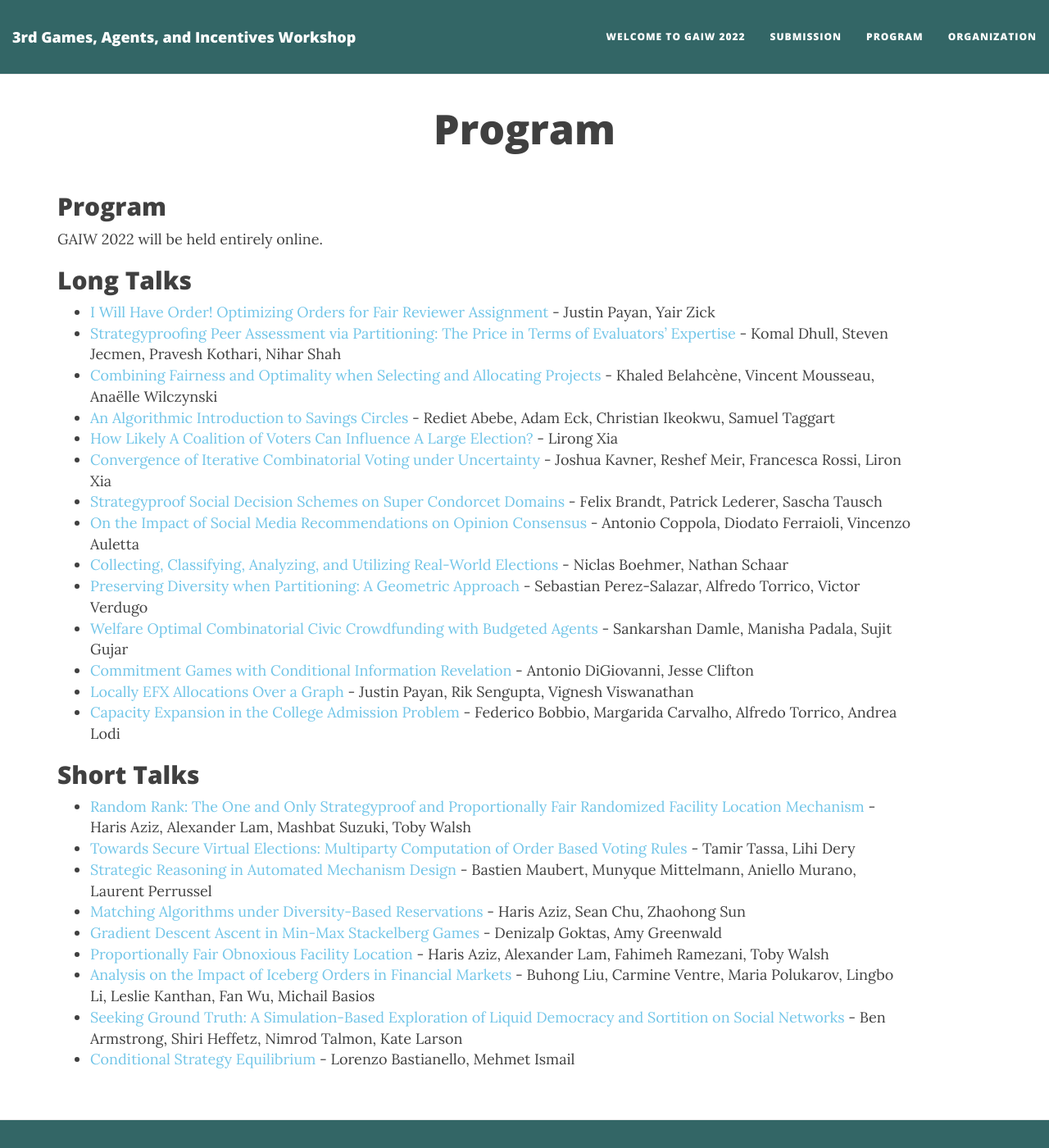
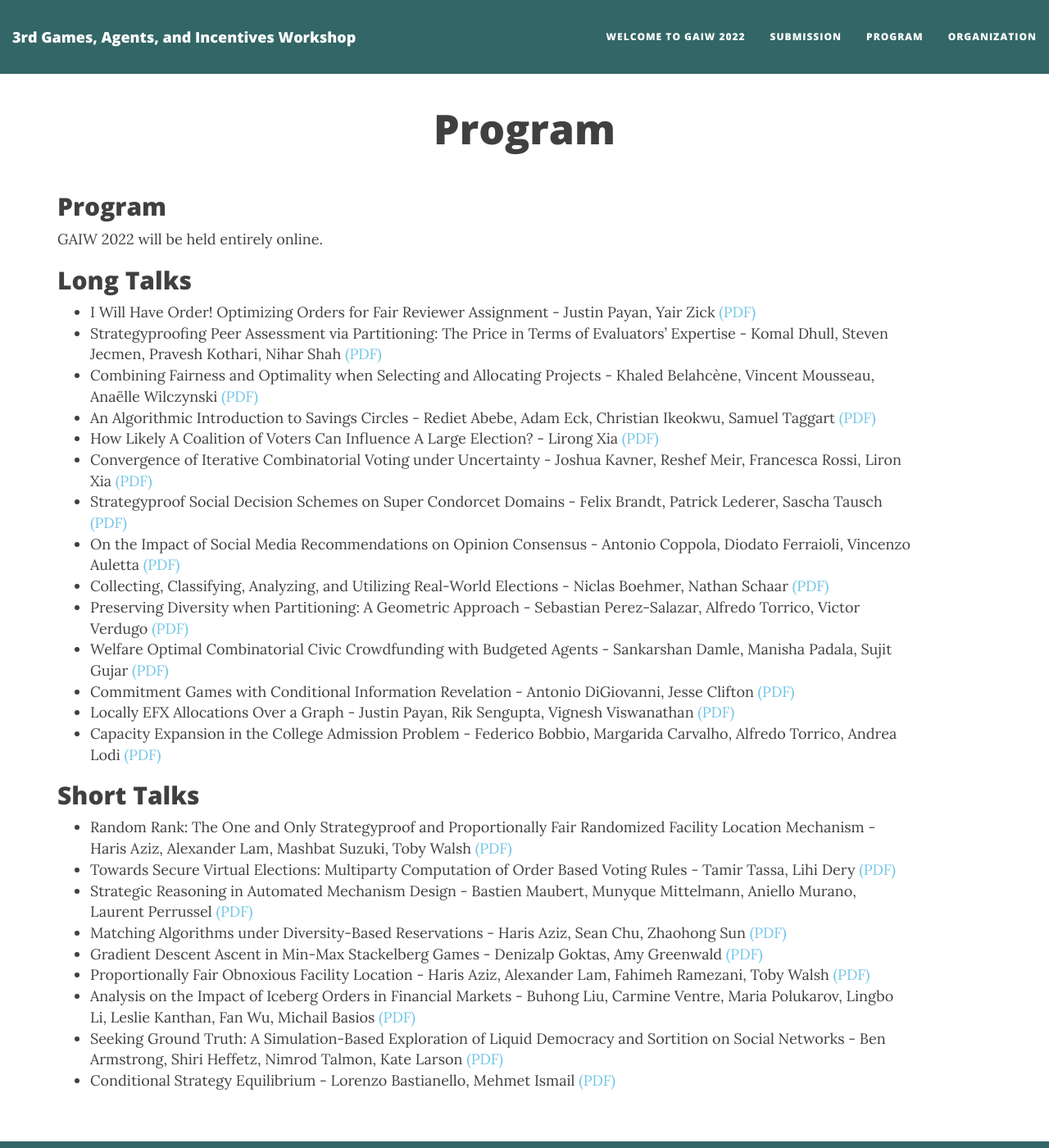
Before and after one commit to BenAbramowitz/gaiw2023, a Jekyll site: the page built from program.md, in a window 1280 px wide and 1400 px high. Shown: the whole window at 82% size. Built offline with Jekyll 4.4.1, drawn with Linux system fonts in a browser that asks for light colours; nearby versions of some CDN libraries.

Commit message:
Made paper PDF hyperlinks look better

```diff
--- a/program.md
+++ b/program.md
@@ -11,28 +11,28 @@ GAIW 2022 will be held entirely online.
 
 ## Long Talks
 
-* [I Will Have Order! Optimizing Orders for Fair Reviewer Assignment](https://drive.google.com/file/d/1FSbIbvkZi5ScOax5Tc2JxGdtSJnoEgcy/view?usp=sharing) - Justin Payan, Yair Zick
-* [Strategyproofing Peer Assessment via Partitioning: The Price in Terms of Evaluators' Expertise](https://drive.google.com/file/d/1b6WKE7nQOmHDp86hhiRxwO7b8mCy9z-y/view?usp=sharing) - Komal Dhull, Steven Jecmen, Pravesh Kothari, Nihar Shah
-* [Combining Fairness and Optimality when Selecting and Allocating Projects](https://drive.google.com/file/d/1B4bTW_MoOKIVZyBok6cRyr777_0_pU7Q/view?usp=sharing) - Khaled Belahcène, Vincent Mousseau, Anaëlle Wilczynski
-* [An Algorithmic Introduction to Savings Circles](https://drive.google.com/file/d/1IflmNZeNfefAgfNy6FrsjAQCopx3UEow/view?usp=sharing) - Rediet Abebe, Adam Eck, Christian Ikeokwu, Samuel Taggart
-* [How Likely A Coalition of Voters Can Influence A Large Election?](https://drive.google.com/file/d/1DqucTeFYopFQTbI0JxI1g7j-OO_V_Cqx/view?usp=sharing) - Lirong Xia
-* [Convergence of Iterative Combinatorial Voting under Uncertainty](https://drive.google.com/file/d/1GU6mGVi-X6Jni7l9w7iebf4BLgMOk6QK/view?usp=sharing) - Joshua Kavner, Reshef Meir, Francesca Rossi, Liron Xia
-* [Strategyproof Social Decision Schemes on Super Condorcet Domains](https://drive.google.com/file/d/1B4tPqeg5AjBRofu9-KsbtI2rYpd10OFu/view?usp=sharing) - Felix Brandt, Patrick Lederer, Sascha Tausch
-* [On the Impact of Social Media Recommendations on Opinion Consensus](https://drive.google.com/file/d/15Bk6_sXZBrPja9U8khulRHgOTwqN_7sS/view?usp=sharing) - Antonio Coppola, Diodato Ferraioli, Vincenzo Auletta
-* [Collecting, Classifying, Analyzing, and Utilizing Real-World Elections](https://drive.google.com/file/d/1-0viL4EYDrYyWYzcuBn0NgeTAOtwUmcH/view?usp=sharing) - Niclas Boehmer, Nathan Schaar
-* [Preserving Diversity when Partitioning: A Geometric Approach](https://drive.google.com/file/d/12l_IxntjS1B38-Xy8b8I9vIbeRpl9jc5/view?usp=sharing) - Sebastian Perez-Salazar, Alfredo Torrico, Victor Verdugo
-* [Welfare Optimal Combinatorial Civic Crowdfunding with Budgeted Agents](https://drive.google.com/file/d/1hmF_qGTORDRgA0gX-zB535I80zdxmV6w/view?usp=sharing) - Sankarshan Damle, Manisha Padala, Sujit Gujar
-* [Commitment Games with Conditional Information Revelation](https://drive.google.com/file/d/1VcwTe-hjJ-5JgiZWq-Dm242vQw3H70Zm/view?usp=sharing) - Antonio DiGiovanni, Jesse Clifton
-* [Locally EFX Allocations Over a Graph](https://drive.google.com/file/d/1YedkMcBvteZsk1OZpwar1uGqbg3mb2hs/view?usp=sharing) - Justin Payan, Rik Sengupta, Vignesh Viswanathan
-* [Capacity Expansion in the College Admission Problem](https://drive.google.com/file/d/1E1nuFAHqvjV1bgT9AsFpZfjnc514TEnv/view?usp=sharing) - Federico Bobbio, Margarida Carvalho, Alfredo Torrico, Andrea Lodi
+* I Will Have Order! Optimizing Orders for Fair Reviewer Assignment - Justin Payan, Yair Zick [(PDF)](https://drive.google.com/file/d/1FSbIbvkZi5ScOax5Tc2JxGdtSJnoEgcy/view?usp=sharing)
+* Strategyproofing Peer Assessment via Partitioning: The Price in Terms of Evaluators' Expertise - Komal Dhull, Steven Jecmen, Pravesh Kothari, Nihar Shah [(PDF)](https://drive.google.com/file/d/1b6WKE7nQOmHDp86hhiRxwO7b8mCy9z-y/view?usp=sharing)
+* Combining Fairness and Optimality when Selecting and Allocating Projects - Khaled Belahcène, Vincent Mousseau, Anaëlle Wilczynski [(PDF)](https://drive.google.com/file/d/1B4bTW_MoOKIVZyBok6cRyr777_0_pU7Q/view?usp=sharing)
+* An Algorithmic Introduction to Savings Circles - Rediet Abebe, Adam Eck, Christian Ikeokwu, Samuel Taggart [(PDF)](https://drive.google.com/file/d/1IflmNZeNfefAgfNy6FrsjAQCopx3UEow/view?usp=sharing)
+* How Likely A Coalition of Voters Can Influence A Large Election? - Lirong Xia [(PDF)](https://drive.google.com/file/d/1DqucTeFYopFQTbI0JxI1g7j-OO_V_Cqx/view?usp=sharing)
+* Convergence of Iterative Combinatorial Voting under Uncertainty - Joshua Kavner, Reshef Meir, Francesca Rossi, Liron Xia [(PDF)](https://drive.google.com/file/d/1GU6mGVi-X6Jni7l9w7iebf4BLgMOk6QK/view?usp=sharing)
+* Strategyproof Social Decision Schemes on Super Condorcet Domains - Felix Brandt, Patrick Lederer, Sascha Tausch [(PDF)](https://drive.google.com/file/d/1B4tPqeg5AjBRofu9-KsbtI2rYpd10OFu/view?usp=sharing)
+* On the Impact of Social Media Recommendations on Opinion Consensus - Antonio Coppola, Diodato Ferraioli, Vincenzo Auletta [(PDF)](https://drive.google.com/file/d/15Bk6_sXZBrPja9U8khulRHgOTwqN_7sS/view?usp=sharing)
+* Collecting, Classifying, Analyzing, and Utilizing Real-World Elections - Niclas Boehmer, Nathan Schaar [(PDF)](https://drive.google.com/file/d/1-0viL4EYDrYyWYzcuBn0NgeTAOtwUmcH/view?usp=sharing)
+* Preserving Diversity when Partitioning: A Geometric Approach - Sebastian Perez-Salazar, Alfredo Torrico, Victor Verdugo [(PDF)](https://drive.google.com/file/d/12l_IxntjS1B38-Xy8b8I9vIbeRpl9jc5/view?usp=sharing)
+* Welfare Optimal Combinatorial Civic Crowdfunding with Budgeted Agents - Sankarshan Damle, Manisha Padala, Sujit Gujar [(PDF)](https://drive.google.com/file/d/1hmF_qGTORDRgA0gX-zB535I80zdxmV6w/view?usp=sharing)
+* Commitment Games with Conditional Information Revelation - Antonio DiGiovanni, Jesse Clifton [(PDF)](https://drive.google.com/file/d/1VcwTe-hjJ-5JgiZWq-Dm242vQw3H70Zm/view?usp=sharing)
+* Locally EFX Allocations Over a Graph - Justin Payan, Rik Sengupta, Vignesh Viswanathan [(PDF)](https://drive.google.com/file/d/1YedkMcBvteZsk1OZpwar1uGqbg3mb2hs/view?usp=sharing)
+* Capacity Expansion in the College Admission Problem - Federico Bobbio, Margarida Carvalho, Alfredo Torrico, Andrea Lodi [(PDF)](https://drive.google.com/file/d/1E1nuFAHqvjV1bgT9AsFpZfjnc514TEnv/view?usp=sharing)
 
 ## Short Talks
-* [Random Rank: The One and Only Strategyproof and Proportionally Fair Randomized Facility Location Mechanism](https://drive.google.com/file/d/1HkEx87BgYrb4hr0rmJQLoJyq7TCmsLsm/view?usp=sharing) - Haris Aziz, Alexander Lam, Mashbat Suzuki, Toby Walsh
-* [Towards Secure Virtual Elections: Multiparty Computation of Order Based Voting Rules](https://drive.google.com/file/d/11wFmSsNgEkkh1RGUm2sml3wHK7N-7HuM/view?usp=sharing) - Tamir Tassa, Lihi Dery
-* [Strategic Reasoning in Automated Mechanism Design](https://drive.google.com/file/d/1g7JHKW5p1Rw4zXE2AUMIP2LyIILFamTd/view?usp=sharing) - Bastien Maubert, Munyque Mittelmann, Aniello Murano, Laurent Perrussel
-* [Matching Algorithms under Diversity-Based Reservations](https://drive.google.com/file/d/1YJPrx8MBqleO3ge09G1IPJOsXh8G8gEQ/view?usp=sharing) - Haris Aziz, Sean Chu, Zhaohong Sun
-* [Gradient Descent Ascent in Min-Max Stackelberg Games](https://drive.google.com/file/d/102iQn3ayHAzlaiVVKzDIEyF0O4KDccyW/view?usp=sharing) - Denizalp Goktas, Amy Greenwald
-* [Proportionally Fair Obnoxious Facility Location](https://drive.google.com/file/d/1QGFkm5HFCJ3wNsNV4XVSsbguIq-zx9QX/view?usp=sharing) - Haris Aziz, Alexander Lam, Fahimeh Ramezani, Toby Walsh
-* [Analysis on the Impact of Iceberg Orders in Financial Markets](https://drive.google.com/file/d/1EmlxSf8gMo4lmGTKqq8mBrscemzAuDrE/view?usp=sharing) - Buhong Liu, Carmine Ventre, Maria Polukarov, Lingbo Li, Leslie Kanthan, Fan Wu, Michail Basios
-* [Seeking Ground Truth: A Simulation-Based Exploration of Liquid Democracy and Sortition on Social Networks](https://drive.google.com/file/d/1al6oNK0O7bqRIxSGSl3ZLSB54MPcxuW5/view?usp=sharing) - Ben Armstrong, Shiri Heffetz, Nimrod Talmon, Kate Larson
-* [Conditional Strategy Equilibrium](https://drive.google.com/file/d/1NGLE0AlrOPk19nrkxmmwi2gGg1k4RPrl/view?usp=sharing) - Lorenzo Bastianello, Mehmet Ismail
+* Random Rank: The One and Only Strategyproof and Proportionally Fair Randomized Facility Location Mechanism - Haris Aziz, Alexander Lam, Mashbat Suzuki, Toby Walsh [(PDF)](https://drive.google.com/file/d/1HkEx87BgYrb4hr0rmJQLoJyq7TCmsLsm/view?usp=sharing)
+* Towards Secure Virtual Elections: Multiparty Computation of Order Based Voting Rules - Tamir Tassa, Lihi Dery [(PDF)](https://drive.google.com/file/d/11wFmSsNgEkkh1RGUm2sml3wHK7N-7HuM/view?usp=sharing)
+* Strategic Reasoning in Automated Mechanism Design - Bastien Maubert, Munyque Mittelmann, Aniello Murano, Laurent Perrussel [(PDF)](https://drive.google.com/file/d/1g7JHKW5p1Rw4zXE2AUMIP2LyIILFamTd/view?usp=sharing)
+* Matching Algorithms under Diversity-Based Reservations - Haris Aziz, Sean Chu, Zhaohong Sun [(PDF)](https://drive.google.com/file/d/1YJPrx8MBqleO3ge09G1IPJOsXh8G8gEQ/view?usp=sharing)
+* Gradient Descent Ascent in Min-Max Stackelberg Games - Denizalp Goktas, Amy Greenwald [(PDF)](https://drive.google.com/file/d/102iQn3ayHAzlaiVVKzDIEyF0O4KDccyW/view?usp=sharing)
+* Proportionally Fair Obnoxious Facility Location - Haris Aziz, Alexander Lam, Fahimeh Ramezani, Toby Walsh [(PDF)](https://drive.google.com/file/d/1QGFkm5HFCJ3wNsNV4XVSsbguIq-zx9QX/view?usp=sharing)
+* Analysis on the Impact of Iceberg Orders in Financial Markets - Buhong Liu, Carmine Ventre, Maria Polukarov, Lingbo Li, Leslie Kanthan, Fan Wu, Michail Basios [(PDF)](https://drive.google.com/file/d/1EmlxSf8gMo4lmGTKqq8mBrscemzAuDrE/view?usp=sharing)
+* Seeking Ground Truth: A Simulation-Based Exploration of Liquid Democracy and Sortition on Social Networks - Ben Armstrong, Shiri Heffetz, Nimrod Talmon, Kate Larson [(PDF)](https://drive.google.com/file/d/1al6oNK0O7bqRIxSGSl3ZLSB54MPcxuW5/view?usp=sharing)
+* Conditional Strategy Equilibrium - Lorenzo Bastianello, Mehmet Ismail [(PDF)](https://drive.google.com/file/d/1NGLE0AlrOPk19nrkxmmwi2gGg1k4RPrl/view?usp=sharing)
```
